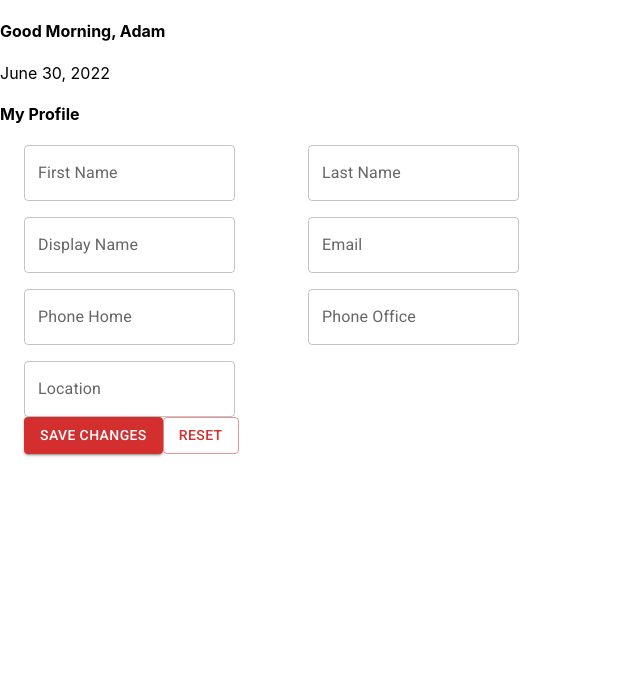
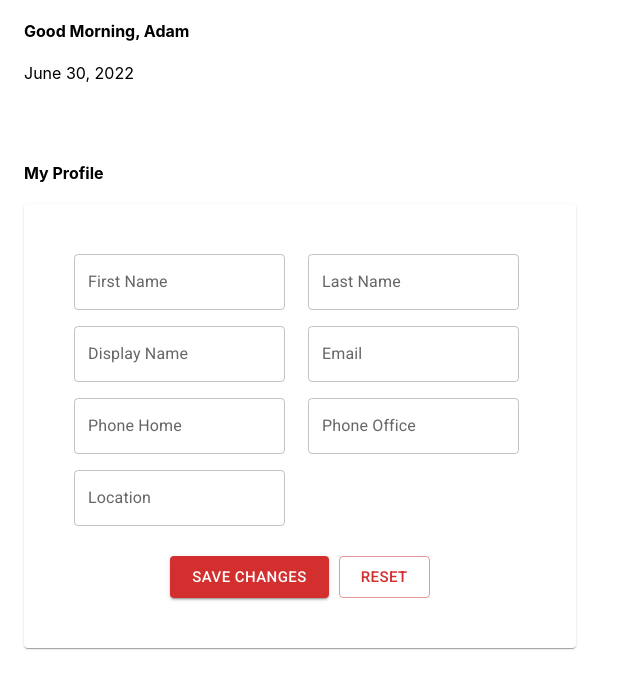
Before and after one commit to balu4007/kyro_assignment, a React (Create React App) app: page / in a window 1280 px wide. Shown: the top 688 px of the page, without its empty margins (0-640 px from the left). Built offline with nearby package versions, Linux system fonts and the light colour scheme; no server answers.

Commit message:
fixed ui styling

```diff
--- a/src/components/Profile/EditProfile.jsx
+++ b/src/components/Profile/EditProfile.jsx
@@ -1,9 +1,16 @@
-import { Button, Grid, TextField, Container } from "@mui/material";
+import { Button, Grid, TextField } from "@mui/material";
 import React from "react";
 import { formikProps } from "../helper";
+import {
+  ButtonContainer,
+  EditProfileCard,
+  LeftContainer,
+  SubmitButton,
+} from "./styled.componets";
 function EditProfile({ userFormik }) {
   return (
-    <Container maxWidth="sm" style={{ marginLeft: "0px" }}>
+    <LeftContainer maxWidth="sm">
+      <EditProfileCard>
         <form onSubmit={userFormik.handleSubmit} onReset={userFormik.resetForm}>
           <Grid container rowSpacing={2} columnSpacing={2}>
             <Grid item xs={6}>
@@ -65,16 +72,22 @@ function EditProfile({ userFormik }) {
               />
             </Grid>
           </Grid>
-        <div>
-          <Button variant="contained" color="error" type="submit">
+          <ButtonContainer>
+            <SubmitButton
+              size="large"
+              variant="contained"
+              color="error"
+              type="submit"
+            >
               SAVE CHANGES
-          </Button>
-          <Button variant="outlined" color="error" type="reset">
+            </SubmitButton>
+            <Button size="large" variant="outlined" color="error" type="reset">
               Reset
             </Button>
-        </div>
+          </ButtonContainer>
         </form>
-    </Container>
+      </EditProfileCard>
+    </LeftContainer>
   );
 }
 
--- a/src/components/Profile/Profile.jsx
+++ b/src/components/Profile/Profile.jsx
@@ -1,3 +1,4 @@
+import { Alert, Snackbar } from "@mui/material";
 import { useFormik } from "formik";
 import moment from "moment";
 import React, { useEffect, useState } from "react";
@@ -12,11 +13,17 @@ import {
 } from "../helper";
 import Loader from "../Loader";
 import EditProfile from "./EditProfile";
+import { HeaderDiv, LeftContainer } from "./styled.componets";
 
 function Profile() {
   const [initailData, setInitailData] = useState(userInitialValues);
   const { getUserProfile, userData } = useGetUserProfile();
   const { UpdateUserProfile, updateduserData } = useUpdateUserProfile();
+  const [error, setError] = useState({
+    iserror: false,
+    msg: "",
+  });
+  const [isProfileCreated, setIsProfileCreated] = useState(false);
   useEffect(() => {
     getUserProfile(ID);
   }, []);
@@ -27,15 +34,16 @@ function Profile() {
         ...formatedUserData(userData.data),
       });
     } else if (userData.status === AsyncStatus.ERROR) {
-      console.log(userData.error?.detail);
+      setError({ iserror: true, msg: userData?.error?.detail });
     }
   }, [userData]);
 
   useEffect(() => {
     if (updateduserData.status === AsyncStatus.SUCCESS) {
       setInitailData(userFormik.values);
+      setIsProfileCreated(true);
     } else if (updateduserData.status === AsyncStatus.ERROR) {
-      console.log(updateduserData.error?.detail);
+      setError({ iserror: true, msg: updateduserData?.error?.detail });
     }
   }, [updateduserData]);
 
@@ -49,17 +57,43 @@ function Profile() {
   });
   return (
     <>
-      <div>
-        <h4>Good Morning, Adam</h4>
-        <div>{moment().format("MMMM DD, YYYY")}</div>
-      </div>
+      <LeftContainer>
+        <HeaderDiv>
+          <h4>Good Morning, Adam</h4>
+          {moment().format("MMMM DD, YYYY")}
+        </HeaderDiv>
+        <h4>My Profile</h4>
+      </LeftContainer>
 
-      <h4>My Profile</h4>
       <EditProfile userFormik={userFormik} />
       {userData.status === AsyncStatus.LOADING ||
       updateduserData.status === AsyncStatus.LOADING ? (
         <Loader />
       ) : null}
+
+      <Snackbar
+        open={error.iserror}
+        autoHideDuration={3000}
+        onClose={() => {
+          setError({ ...error, iserror: false });
+        }}
+      >
+        <Alert severity="error" sx={{ width: "100%" }}>
+          {error.msg || "Some thing Went Wrong!!"}
+        </Alert>
+      </Snackbar>
+      <Snackbar
+        anchorOrigin={{ vertical: "top", horizontal: "right" }}
+        open={isProfileCreated}
+        autoHideDuration={3000}
+        onClose={() => {
+          setIsProfileCreated(false);
+        }}
+      >
+        <Alert severity="success" sx={{ width: "100%" }}>
+          {"Profile Updated Succesfully!!!"}
+        </Alert>
+      </Snackbar>
     </>
   );
 }
--- /dev/null
+++ b/src/components/Profile/styled.componets.jsx
@@ -0,0 +1,23 @@
+import styled from "@emotion/styled";
+import { Button, Card, Container } from "@mui/material";
+
+export const ButtonContainer = styled.div`
+  display: flex;
+  justify-content: center;
+  margin-top: 30px;
+`;
+export const SubmitButton = styled(Button)`
+  margin-right: 10px;
+`;
+
+export const LeftContainer = styled(Container)`
+  margin-left: 0;
+`;
+
+export const EditProfileCard = styled(Card)`
+  padding: 50px;
+`;
+
+export const HeaderDiv = styled.div`
+  margin-bottom: 80px;
+`;
```
Lines whose indentation alone changed are shown as unchanged.
